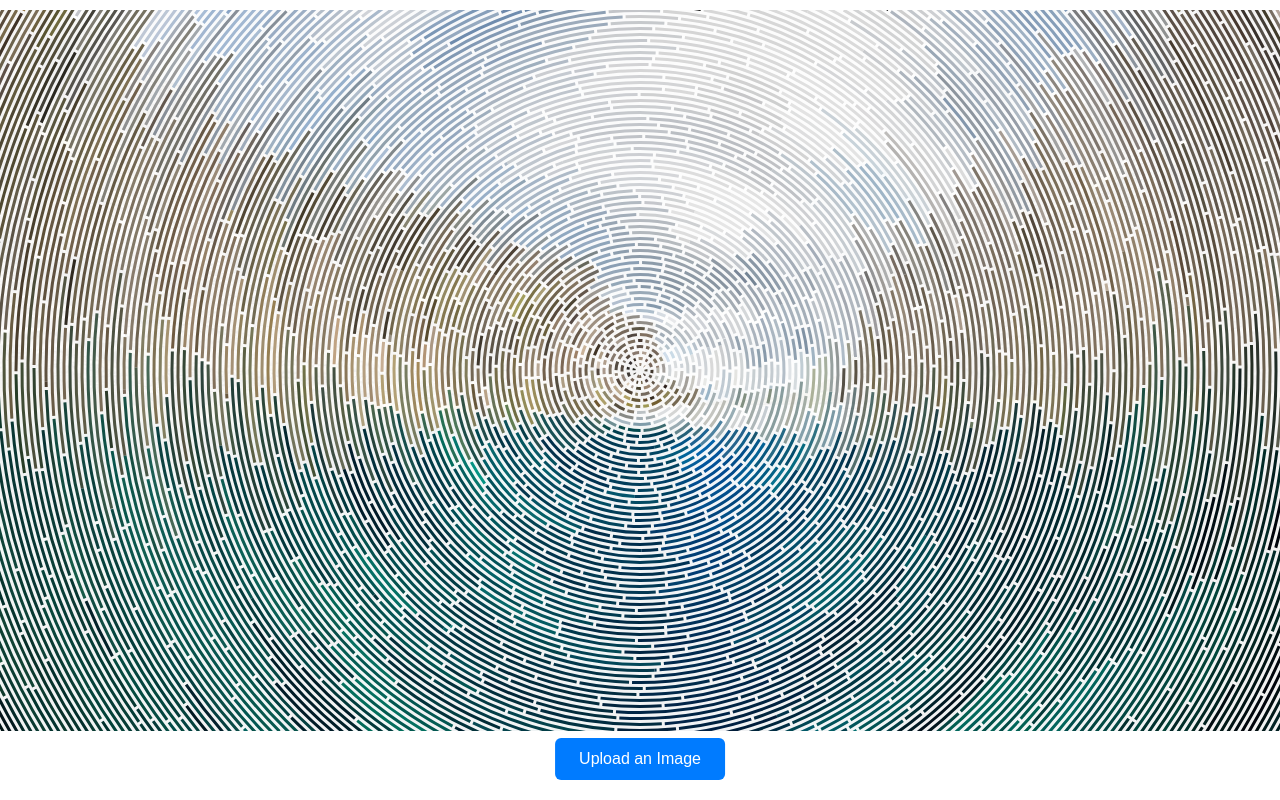
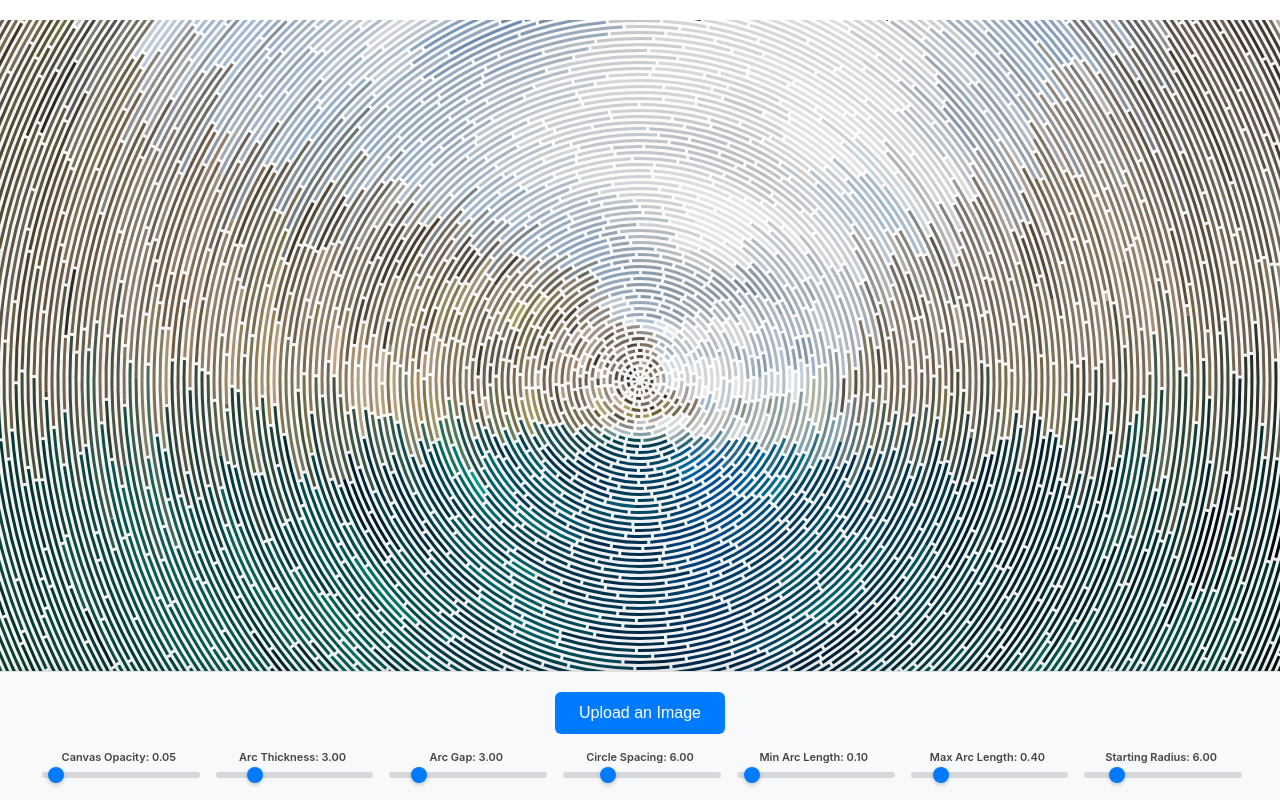
Before and after one commit to covlllp/radial-art, a React app: page / in a window 1280 px wide. Built offline with nearby package versions, Linux system fonts and the light colour scheme.

Commit message:
customization of parameters

```diff
--- a/src/ImageCanvasContainer.tsx
+++ b/src/ImageCanvasContainer.tsx
@@ -2,7 +2,8 @@ import React, { useState, useEffect, useCallback } from 'react';
 import ImageCanvas from './ImageCanvas';
 import RadialSVGOverlay from './RadialSVGOverlay';
 import ImageUpload from './ImageUpload';
-import { CANVAS_OPACITY, CANVAS_MARGIN } from './constants';
+import ParameterControls, { ParameterValues } from './ParameterControls';
+import { CANVAS_MARGIN } from './constants';
 import './styles.css';
 
 const ImageCanvasContainer: React.FC = () => {
@@ -17,18 +18,27 @@ const ImageCanvasContainer: React.FC = () => {
   const [centerPoint, setCenterPoint] = useState<
     { x: number; y: number } | undefined
   >(undefined);
+  const [parameters, setParameters] = useState<ParameterValues>({
+    canvasOpacity: 0.05,
+    arcStrokeWidth: 3,
+    arcGap: 3,
+    circleSpacing: 6,
+    minArcLength: 0.1,
+    maxArcLength: 0.4,
+    startingRadius: 6,
+  });
 
   // Set CSS custom properties for dynamic styling
   useEffect(() => {
     document.documentElement.style.setProperty(
       '--canvas-opacity',
-      CANVAS_OPACITY.toString(),
+      parameters.canvasOpacity.toString(),
     );
     document.documentElement.style.setProperty(
       '--canvas-margin',
       `${CANVAS_MARGIN}px`,
     );
-  }, []);
+  }, [parameters.canvasOpacity]);
 
   useEffect(() => {
     const handleResize = () => {
@@ -69,6 +79,13 @@ const ImageCanvasContainer: React.FC = () => {
     setCenterPoint({ x, y });
   }, []);
 
+  const handleParameterChange = useCallback(
+    (parameter: keyof ParameterValues, value: number) => {
+      setParameters((prev) => ({ ...prev, [parameter]: value }));
+    },
+    [],
+  );
+
   return (
     <div className="image-canvas-container">
       <div className="canvas-wrapper">
@@ -85,10 +102,17 @@ const ImageCanvasContainer: React.FC = () => {
             canvasSize={canvasSize}
             imageData={imageData}
             centerPoint={centerPoint}
+            parameters={parameters}
           />
         )}
       </div>
-      <ImageUpload onImageSelect={handleImageSelect} />
+      <div className="bottom-controls">
+        <ImageUpload onImageSelect={handleImageSelect} />
+        <ParameterControls
+          parameters={parameters}
+          onParameterChange={handleParameterChange}
+        />
+      </div>
     </div>
   );
 };
--- /dev/null
+++ b/src/ParameterControls.tsx
@@ -0,0 +1,100 @@
+import React from 'react';
+
+export interface ParameterValues {
+  canvasOpacity: number;
+  arcStrokeWidth: number;
+  arcGap: number;
+  circleSpacing: number;
+  minArcLength: number;
+  maxArcLength: number;
+  startingRadius: number;
+}
+
+interface ParameterControlsProps {
+  parameters: ParameterValues;
+  onParameterChange: (parameter: keyof ParameterValues, value: number) => void;
+}
+
+const ParameterControls: React.FC<ParameterControlsProps> = ({
+  parameters,
+  onParameterChange,
+}) => {
+  const controlsConfig = [
+    {
+      key: 'canvasOpacity' as keyof ParameterValues,
+      label: 'Canvas Opacity',
+      min: 0.01,
+      max: 1.0,
+      step: 0.01,
+    },
+    {
+      key: 'arcStrokeWidth' as keyof ParameterValues,
+      label: 'Arc Thickness',
+      min: 1,
+      max: 10,
+      step: 0.5,
+    },
+    {
+      key: 'arcGap' as keyof ParameterValues,
+      label: 'Arc Gap',
+      min: 0,
+      max: 20,
+      step: 0.5,
+    },
+    {
+      key: 'circleSpacing' as keyof ParameterValues,
+      label: 'Circle Spacing',
+      min: 1,
+      max: 20,
+      step: 1,
+    },
+    {
+      key: 'minArcLength' as keyof ParameterValues,
+      label: 'Min Arc Length',
+      min: 0.05,
+      max: 1.0,
+      step: 0.05,
+    },
+    {
+      key: 'maxArcLength' as keyof ParameterValues,
+      label: 'Max Arc Length',
+      min: 0.1,
+      max: 2.0,
+      step: 0.05,
+    },
+    {
+      key: 'startingRadius' as keyof ParameterValues,
+      label: 'Starting Radius',
+      min: 3,
+      max: 20,
+      step: 1,
+    },
+  ];
+
+  return (
+    <div className="parameter-controls">
+      <div className="controls-grid">
+        {controlsConfig.map((control) => (
+          <div key={control.key} className="control-item">
+            <label className="control-label">
+              {control.label}: {parameters[control.key].toFixed(2)}
+            </label>
+            <input
+              type="range"
+              min={control.min}
+              max={control.max}
+              step={control.step}
+              value={parameters[control.key]}
+              onChange={(e) =>
+                onParameterChange(control.key, parseFloat(e.target.value))
+              }
+              className="control-slider"
+            />
+          </div>
+        ))}
+      </div>
+    </div>
+  );
+};
+
+export default ParameterControls;
--- a/src/RadialSVGOverlay.tsx
+++ b/src/RadialSVGOverlay.tsx
@@ -1,13 +1,8 @@
 import React, { useEffect, useState, useMemo } from 'react';
+import { ParameterValues } from './ParameterControls';
 import {
-  ARC_STROKE_WIDTH,
-  ARC_GAP,
-  CIRCLE_SPACING,
-  MIN_ARC_LENGTH,
-  ARC_LENGTH_RANGE,
   MIN_SAMPLES_PER_ARC,
   SAMPLES_PER_PIXEL,
-  STARTING_RADIUS,
   RADIUS_BUFFER,
 } from './constants';
 
@@ -15,6 +10,7 @@ interface RadialSVGOverlayProps {
   canvasSize: { width: number; height: number };
   imageData: ImageData | null;
   centerPoint?: { x: number; y: number };
+  parameters: ParameterValues;
 }
 
 interface ArcSegment {
@@ -28,6 +24,7 @@ const RadialSVGOverlay: React.FC<RadialSVGOverlayProps> = ({
   canvasSize,
   imageData,
   centerPoint,
+  parameters,
 }) => {
   const getAverageColorForArc = (
     centerX: number,
@@ -102,9 +99,9 @@ const RadialSVGOverlay: React.FC<RadialSVGOverlayProps> = ({
 
     // Generate concentric circles with spacing (stroke + gap)
     for (
-      let radius = STARTING_RADIUS;
+      let radius = parameters.startingRadius;
       radius <= maxRadius;
-      radius += CIRCLE_SPACING
+      radius += parameters.circleSpacing
     ) {
       const startAngle = Math.random() * Math.PI * 2;
       const endAngle = startAngle + Math.PI * 2;
@@ -113,7 +110,8 @@ const RadialSVGOverlay: React.FC<RadialSVGOverlayProps> = ({
       // Generate random arc segments for this circle
       while (currentAngle < endAngle) {
         // Random arc length
-        const arcLength = MIN_ARC_LENGTH + Math.random() * ARC_LENGTH_RANGE;
+        const arcLengthRange = parameters.maxArcLength - parameters.minArcLength;
+        const arcLength = parameters.minArcLength + Math.random() * arcLengthRange;
         const segmentEndAngle = Math.min(currentAngle + arcLength, endAngle);
 
         const color = getAverageColorForArc(
@@ -132,13 +130,13 @@ const RadialSVGOverlay: React.FC<RadialSVGOverlayProps> = ({
         });
 
         // Add gap between segments (convert to radians based on radius)
-        const gapInRadians = ARC_GAP / radius;
+        const gapInRadians = parameters.arcGap / radius;
         currentAngle = segmentEndAngle + gapInRadians;
       }
     }
 
     return segments;
-  }, [imageData, canvasSize.width, canvasSize.height, centerPoint]);
+  }, [imageData, canvasSize.width, canvasSize.height, centerPoint, parameters]);
 
   const createArcPath = (
     centerX: number,
@@ -186,7 +184,7 @@ const RadialSVGOverlay: React.FC<RadialSVGOverlayProps> = ({
             segment.endAngle,
           )}
           stroke={segment.color}
-          strokeWidth={ARC_STROKE_WIDTH}
+          strokeWidth={parameters.arcStrokeWidth}
           fill="none"
         />
       ))}
--- a/src/styles.css
+++ b/src/styles.css
@@ -2,6 +2,7 @@ body {
   margin: 0;
   padding: 0;
   overflow: hidden;
+  font-family: -apple-system, BlinkMacSystemFont, 'Segoe UI', 'Roboto', 'Helvetica Neue', Arial, sans-serif;
 }
 
 .image-canvas-container {
@@ -9,13 +10,13 @@ body {
   height: 100vh;
   margin: 0;
   padding: var(--canvas-margin, 20px);
-  padding-bottom: 80px;
+  padding-bottom: 260px;
   box-sizing: border-box;
   position: relative;
   display: flex;
   flex-direction: column;
   align-items: center;
-  justify-content: center;
+  justify-content: flex-start;
 }
 
 .canvas-wrapper {
@@ -27,11 +28,89 @@ body {
   opacity: var(--canvas-opacity, 0.05);
 }
 
-.image-upload {
-  position: absolute;
-  bottom: 20px;
-  left: 50%;
-  transform: translateX(-50%);
+.bottom-controls {
+  position: fixed;
+  bottom: 0;
+  left: 0;
+  right: 0;
+  background: #f8f9fa;
+  border-top: 1px solid #e0e0e0;
+  padding: 20px;
+  display: flex;
+  flex-direction: column;
+  align-items: center;
+  gap: 16px;
+  box-shadow: 0 -4px 12px rgba(0, 0, 0, 0.1);
+}
+
+.parameter-controls {
+  width: 100%;
+  max-width: 1200px;
+}
+
+.controls-grid {
+  display: grid;
+  grid-template-columns: repeat(auto-fit, minmax(150px, 1fr));
+  gap: 16px;
+  align-items: center;
+}
+
+.control-item {
+  display: flex;
+  flex-direction: column;
+  gap: 6px;
+  min-width: 0;
+}
+
+.control-label {
+  font-size: 11px;
+  font-weight: 600;
+  color: #444;
+  text-align: center;
+  white-space: nowrap;
+  overflow: hidden;
+  text-overflow: ellipsis;
+}
+
+.control-slider {
+  width: 100%;
+  height: 6px;
+  border-radius: 3px;
+  background: #d6d8db;
+  outline: none;
+  -webkit-appearance: none;
+  cursor: pointer;
+}
+
+.control-slider::-webkit-slider-thumb {
+  -webkit-appearance: none;
+  appearance: none;
+  width: 16px;
+  height: 16px;
+  border-radius: 50%;
+  background: #007bff;
+  cursor: pointer;
+  box-shadow: 0 2px 4px rgba(0, 0, 0, 0.2);
+}
+
+.control-slider::-moz-range-thumb {
+  width: 16px;
+  height: 16px;
+  border-radius: 50%;
+  background: #007bff;
+  cursor: pointer;
+  border: none;
+  box-shadow: 0 2px 4px rgba(0, 0, 0, 0.2);
+}
+
+.control-slider:hover::-webkit-slider-thumb {
+  background: #0056b3;
+  transform: scale(1.1);
+}
+
+.control-slider:hover::-moz-range-thumb {
+  background: #0056b3;
+  transform: scale(1.1);
 }
 
 .upload-button {
```
